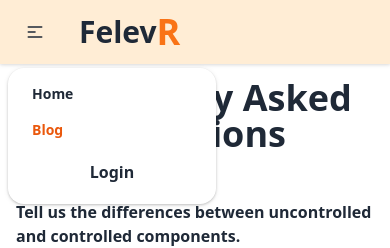
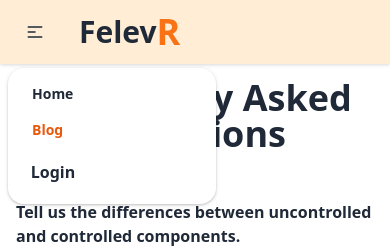
Before and after one commit to Deadless-Programmer/FelevR, a React (Vite) app: page /blog in a window 390 px wide. Both pictures are taken after a click on the label 35 px from the left and 32 px from the top of the page. Shown: the top 248 px of the page. Built offline with nearby package versions, Linux system fonts and the light colour scheme; no server answers.

Commit message:
hambarger menu set

```diff
--- a/src/shared/Header/Header.jsx
+++ b/src/shared/Header/Header.jsx
@@ -61,7 +61,7 @@ const Header = () => {
                   </button>
                 </>
               ) : (
-                <button className=" p-3 mr-30  hover:bg-blue-200 rounded font-semibold ">
+                <button className=" p-3 ml-0 me-[118px]   hover:bg-blue-200 rounded font-semibold ">
                   <ActiveLink to="/login">Login</ActiveLink>
                 </button>
               )}
@@ -106,15 +106,29 @@ const Header = () => {
         </div>
         <div className="navbar-end md:mr-10">
           <button className="btn btn-ghost btn-circle hidden">
-      <svg xmlns="http://www.w3.org/2000/svg" className="h-5 w-5" fill="none" viewBox="0 0 24 24" stroke="currentColor"><path strokeLinecap="round" strokeLinejoin="round" strokeWidth="2" d="M21 21l-6-6m2-5a7 7 0 11-14 0 7 7 0 0114 0z" /></svg>
+            <svg
+              xmlns="http://www.w3.org/2000/svg"
+              className="h-5 w-5"
+              fill="none"
+              viewBox="0 0 24 24"
+              stroke="currentColor"
+            >
+              <path
+                strokeLinecap="round"
+                strokeLinejoin="round"
+                strokeWidth="2"
+                d="M21 21l-6-6m2-5a7 7 0 11-14 0 7 7 0 0114 0z"
+              />
+            </svg>
           </button>
         </div>
       </div>
-
     </div>
   );
 };
-{/* <button className="btn btn-ghost btn-circle">
+{
+  /* <button className="btn btn-ghost btn-circle">
       <svg xmlns="http://www.w3.org/2000/svg" className="h-5 w-5" fill="none" viewBox="0 0 24 24" stroke="currentColor"><path strokeLinecap="round" strokeLinejoin="round" strokeWidth="2" d="M21 21l-6-6m2-5a7 7 0 11-14 0 7 7 0 0114 0z" /></svg>
-    </button> */}
+    </button> */
+}
 export default Header;
```
Lines whose indentation alone changed are shown as unchanged.
